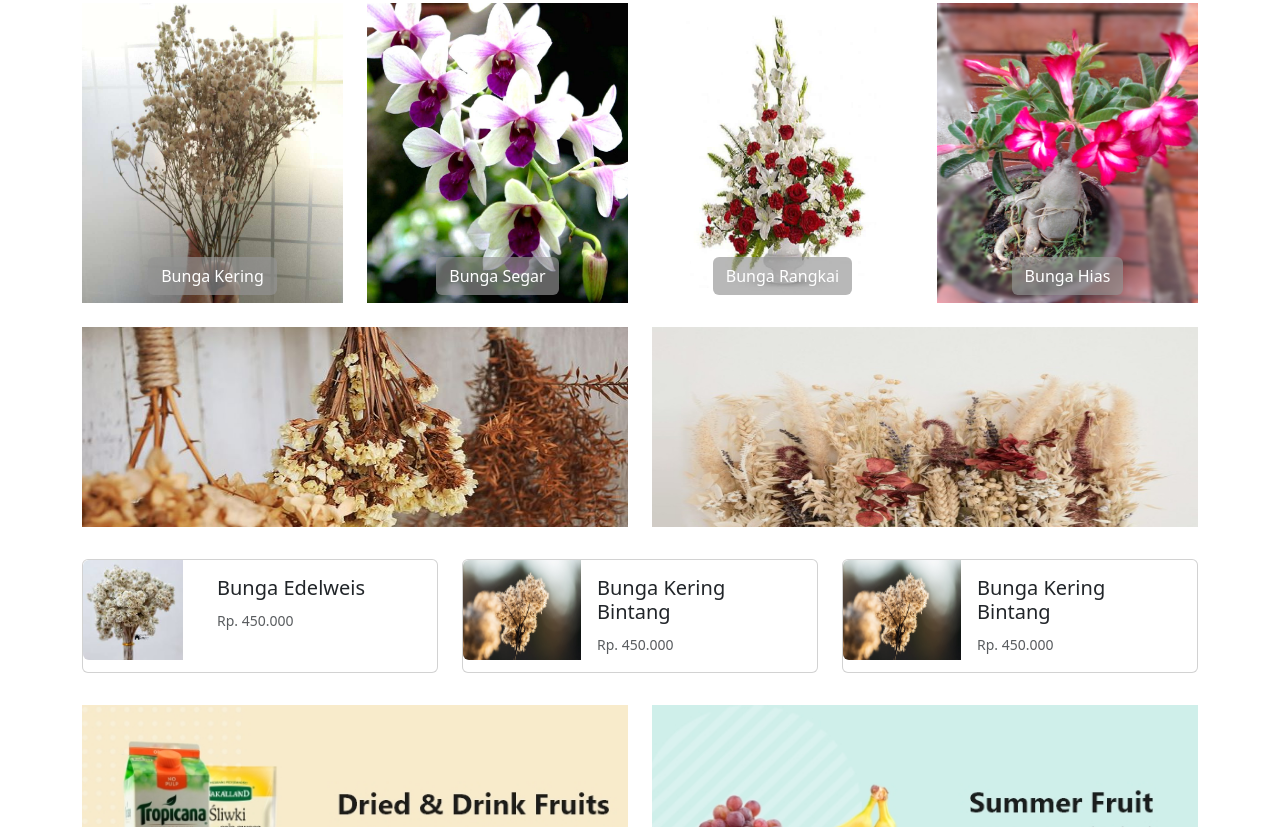
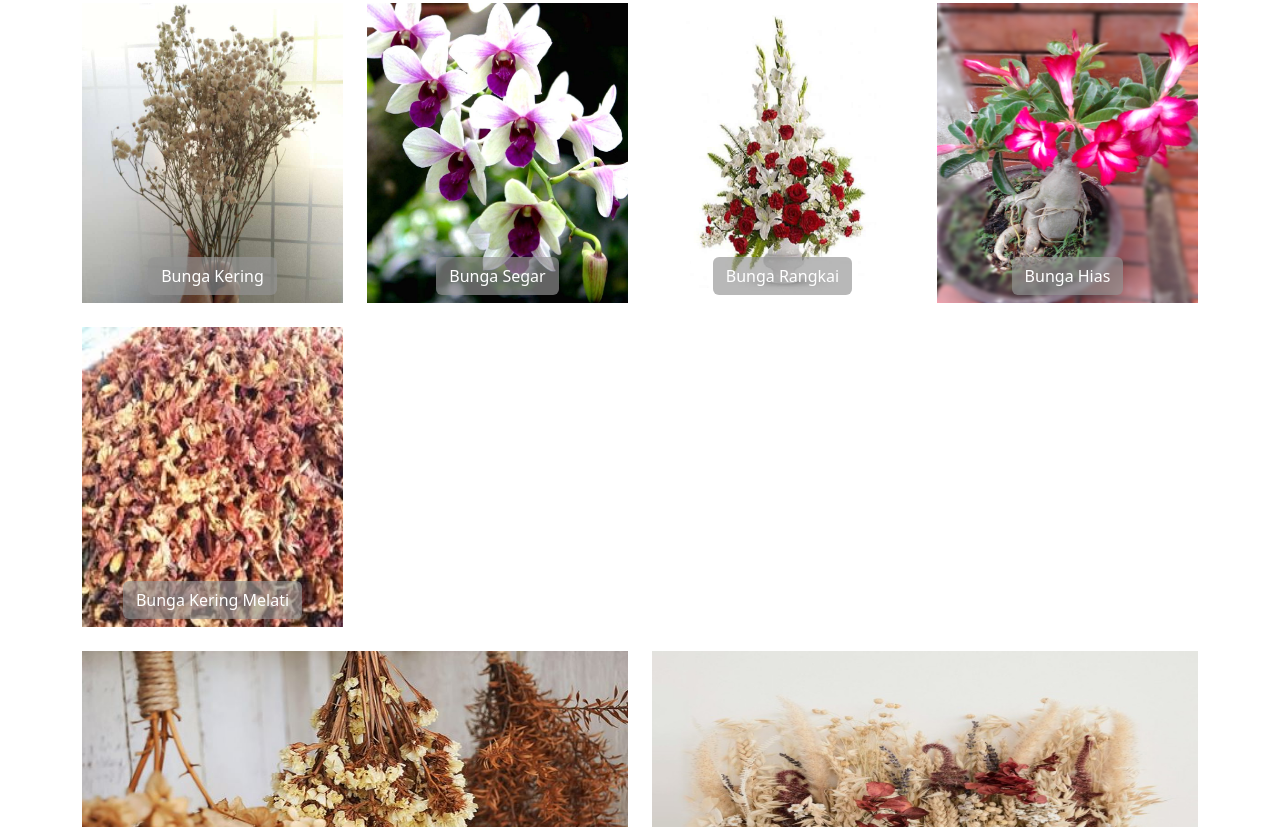
Before and after one commit to jesicayeu/kelompok-1, a plain HTML site: page index.html in a window 1280 px wide. Shown: the part 417-1244 px from the top of the page. Drawn offline with nearby package versions, Linux system fonts and the light colour scheme; files whose address does not match are found by name.

Commit message:
Deskripsi perubahan yang dilakukan

```diff
--- a/index.html
+++ b/index.html
@@ -63,6 +63,14 @@
                         <img src="img/Tanaman_Hias/kamboja jepang.jpg" class="img-fluid" alt="Bunga Hias" style="height: 300px; width: 100%;">
                         <div class="position-absolute bottom-0 start-0 w-100 text-center pb-2">
                             <a href="#" class="btn text-white text-decoration-none" style="background-color: #949494a9;">Bunga Hias</a>
+                        </div>
+                    </div>
+                </div>
+                <div class="col-lg-3 col-md-6 mb-4">
+                    <div class="position-relative">
+                        <img src="img/Bunga_Kering/Kering-Melati.jpg" class="img-fluid" alt="Bunga Hias" style="height: 300px; width: 100%;">
+                        <div class="position-absolute bottom-0 start-0 w-100 text-center pb-2">
+                            <a href="#" class="btn text-white text-decoration-none" style="background-color: #949494a9;">Bunga Kering Melati</a>
                         </div>
                     </div>
                 </div>
```
